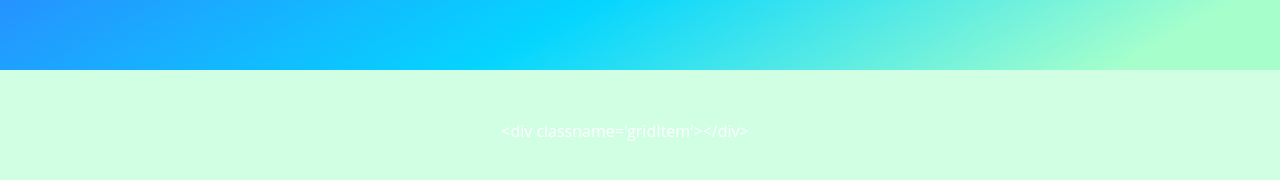
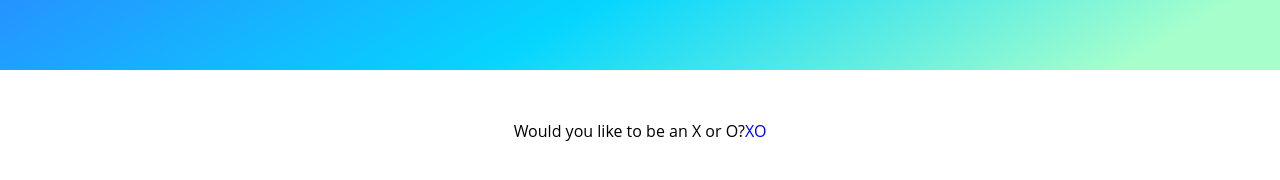
Before and after one commit to TylerGlisson/PortfolioReact, a React (Create React App) app: page / in a window 1280 px wide. Shown: the part 730-910 px from the top of the page. After the commit the page ends 872 px from the top, so only its background shows below. Built offline with nearby package versions, Linux system fonts and the light colour scheme.

Commit message:
added beginnings of ticTacToe components

```diff
--- a/src/App.js
+++ b/src/App.js
@@ -1,6 +1,5 @@
 import React, { Component } from 'react';
 import Header from "./header";
-import Graphics from "./graphics";
 import MainContent from "./mainContent";
 
 class App extends Component {
@@ -14,7 +13,7 @@ class App extends Component {
     return (
      <div>
        <Header />
-       <MainContent value={this.state.value}/>
+       <MainContent />
      </div>
     );
   }
--- /dev/null
+++ b/src/CSS/gridBuilder.css
@@ -0,0 +1,14 @@
+.gridContainer {
+  display: grid;
+  grid-template-columns: auto auto auto;
+  grid-template-rows: auto auto auto;
+  grid-row-gap: 15px;
+  grid-column-gap: 15px;
+  justify-content: center;
+  padding-top: 50px;
+}
+.gridItem {
+  background: grey;
+  width: 80px;
+  height: 80px;
+}
--- a/src/CSS/mainContent.css
+++ b/src/CSS/mainContent.css
@@ -3,17 +3,3 @@
   background-size: 100vw 50vh;
   height: 100vh;
 }
-.gridContainer {
-  display: grid;
-  grid-template-columns: auto auto auto;
-  grid-template-rows: auto auto auto;
-  grid-row-gap: 15px;
-  grid-column-gap: 15px;
-  justify-content: center;
-  padding-top: 50px;
-}
-.gridItem {
-  background: grey;
-  width: 50px;
-  height: 50px;
-}
--- /dev/null
+++ b/src/CSS/prompter.css
@@ -0,0 +1,8 @@
+.prompterDiv {
+  padding-top: 50px;
+  text-align: center;
+}
+span {
+  color: black;
+
+}
--- /dev/null
+++ b/src/gridBuilder.js
@@ -0,0 +1,25 @@
+import React, { Component } from 'react';
+import './CSS/gridBuilder.css';
+
+class GridBuilder extends Component {
+  makeBox = () => {
+    // return '<div classname=\'gridItem\'></div>';
+    let gridItems = []
+
+    for (let i = 0; i < 9; i++) {
+      gridItems.push(<div className='gridItem'><a href="#">?</a></div>);
+    }
+    return gridItems
+  }
+  render() {
+    return (
+      <div className='mainContentDiv'>
+        <div className='gridContainer'>
+          {this.makeBox()}
+        </div>
+      </div>
+    );
+  }
+}
+
+export default GridBuilder;
--- a/src/mainContent.js
+++ b/src/mainContent.js
@@ -1,16 +1,34 @@
 import React, { Component } from 'react';
+import Prompter from './prompter';
+import GridBuilder from './gridBuilder';
 import './CSS/mainContent.css';
 
 class MainContent extends Component {
-  makeBox = () => {
-    return '<div classname=\'gridItem\'></div>';
+  constructor(props) {
+    super(props);
+    this.state = {
+      team: ''
+    }
+
+  }
+  changeTeamX = () => {
+    this.setState({team: 'x'});
+  }
+  changeTeamO = () => {
+    this.setState({team: 'o'});
+  }
+  showPrompter = () => {
+    if (this.state.team === '') {
+      return <Prompter teamX={this.changeTeamX} teamO={this.changeTeamO}/>;
+    }
+    else {
+      return <GridBuilder />;
+    }
   }
   render() {
     return (
-      <div className='mainContentDiv'>
-        <div className='gridContainer'>
-          {this.makeBox()}
-        </div>
+      <div>
+        {this.showPrompter()}
       </div>
     );
   }
--- /dev/null
+++ b/src/prompter.js
@@ -0,0 +1,16 @@
+import React, { Component } from 'react';
+import './CSS/prompter.css';
+
+class Prompter extends Component {
+ render() {
+    return (
+      <div className='prompterDiv'>
+        <span>Would you like to be an X or O?</span>
+        <a href="#" onClick={this.props.teamX}>X</a>
+        <a href="#" onClick={this.props.teamO}>O</a>
+      </div>
+    );
+  }
+}
+
+export default Prompter;
```
